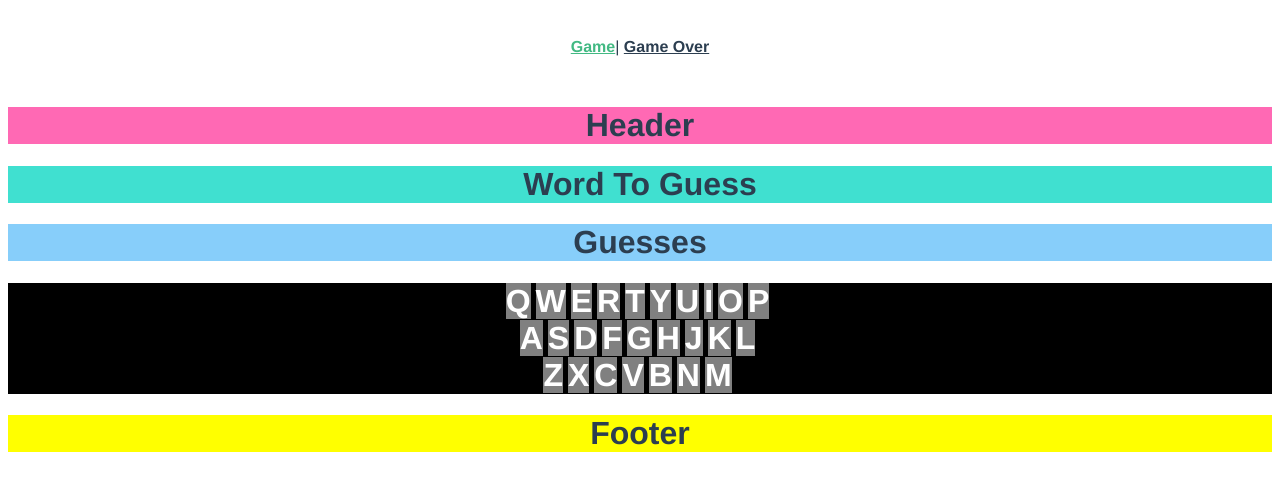
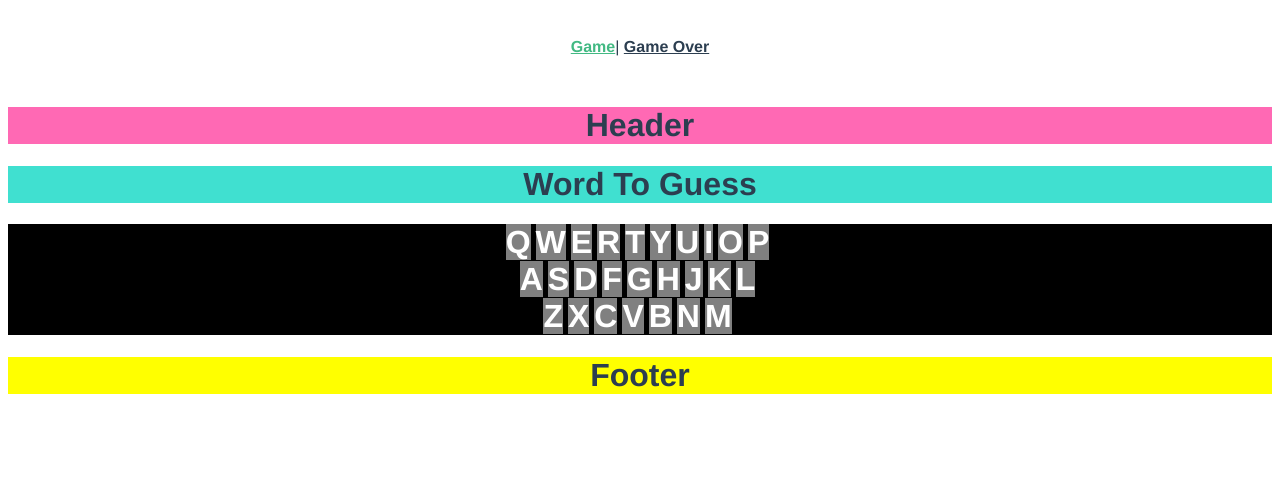
Before and after one commit to courtneyfay/vue-hangman, a Vue app: page /#/ in a window 1280 px wide. Shown: the top 490 px of the page. Built offline with nearby package versions, Linux system fonts and the light colour scheme.

Commit message:
getting key event to emit up to game level and back down as a prop to guesses component

```diff
--- a/src/components/Guesses.vue
+++ b/src/components/Guesses.vue
@@ -1,21 +1,31 @@
 <template>
   <div>
-    <h1>Guesses</h1>
+    <div v-for="guess in guesses" :key="guess" class="guesses">
+      <div class="guess">{{ guess }}</div>
+    </div>
   </div>
 </template>
 
 <script>
 export default {
-  data() {
-    return {
-      quote: 'I want to be single'
-    }
+  props: {
+    guesses: {} //add type check
   }
 }
 </script>
 
 <style scoped>
-h1 {
-  background-color: lightskyblue;
+.guesses {
+  display: inline-block;
+}
+
+.guess {
+  color: lightskyblue;
+  font-size: 2em;
+  font-weight: bold;
+  margin-block-start: 0.67em;
+  margin-block-end: 0.67em;
+  margin-inline-start: 0px;
+  margin-inline-end: 0px;
 }
 </style>
--- a/src/components/Key.vue
+++ b/src/components/Key.vue
@@ -1,10 +1,10 @@
 <template>
   <div>
-    <h1
-      @click="animateClick"
+    <div
+      @click="animateClick(letter)"
       :class="[growing ? 'grow' : 'key', 'key', `${letter}`]"
       :key="letter"
-    >{{ letter }}</h1>
+    >{{ letter }}</div>
   </div>
 </template>
 
@@ -29,14 +29,13 @@ export default {
       const key = document.querySelector(`.${letter}`)
 
       key.classList.add('grow')
+
+      this.$emit('select-key', letter)
     })
   },
   methods: {
-    animateClick() {
-      this.growing = true
-    },
-    animateKeypress() {
-      this.growing = true
+    animateClick(letter) {
+      this.$emit('select-key', letter)
     }
   }
 }
@@ -47,6 +46,12 @@ export default {
   background-color: gray;
   display: inline;
   color: white;
+  font-size: 2em;
+  font-weight: bold;
+  margin-block-start: 0.67em;
+  margin-block-end: 0.67em;
+  margin-inline-start: 0px;
+  margin-inline-end: 0px;
 }
 .grow {
   opacity: 0.5;
--- a/src/components/Keyboard.vue
+++ b/src/components/Keyboard.vue
@@ -4,6 +4,7 @@
       <Key
         @select-letter="animateKey(letter)"
         v-for="letter in rows"
+        @select-key="emitKey"
         :letter="letter"
         :key="letter"
         :isGrowing="isGrowing"
@@ -32,10 +33,8 @@ export default {
     }
   },
   methods: {
-    animateKey(letter) {
-      console.log('animateKey event', letter)
-      this.isGrowing = true
-      return
+    emitKey(letter) {
+      this.$emit('select-key', letter)
     }
   }
 }
--- a/src/views/Game.vue
+++ b/src/views/Game.vue
@@ -2,8 +2,8 @@
   <div class="game">
     <Header/>
     <WordToGuess/>
-    <Guesses/>
-    <Keyboard/>
+    <Guesses :guesses="guesses"/>
+    <Keyboard @select-key="addToGuesses"/>
     <Footer/>
   </div>
 </template>
@@ -18,12 +18,22 @@ import WordToGuess from '@/components/WordToGuess.vue'
 
 export default {
   name: 'game',
+  data() {
+    return {
+      guesses: []
+    }
+  },
   components: {
     Footer,
     Guesses,
     Header,
     Keyboard,
     WordToGuess
+  },
+  methods: {
+    addToGuesses(letter) {
+      this.guesses.push(letter)
+    }
   }
 }
 </script>
```
